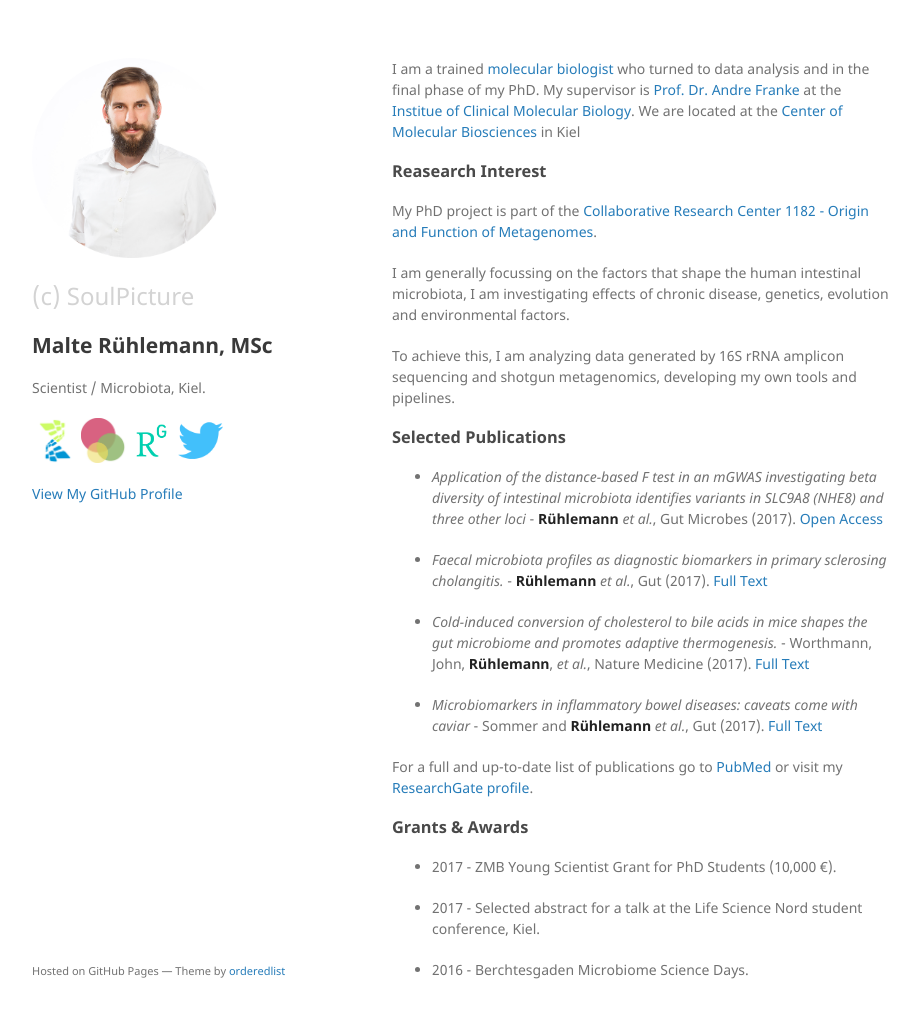
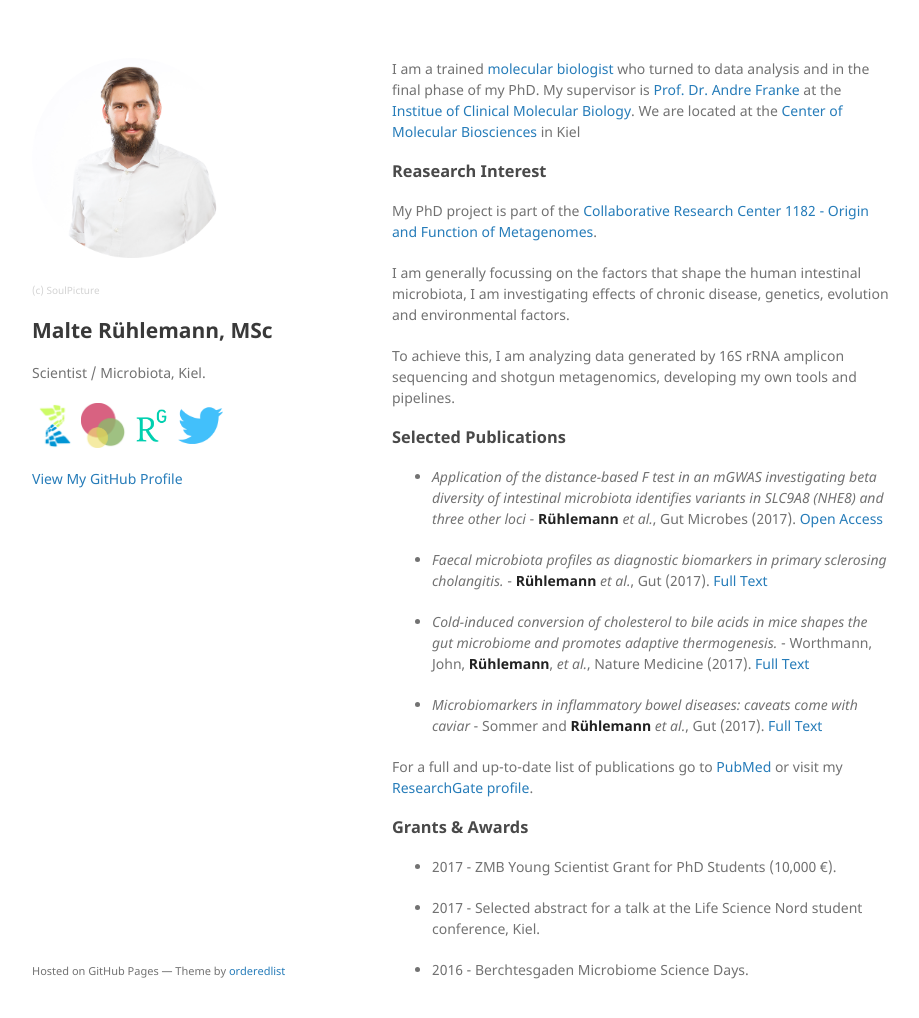
Before and after one commit to mruehlemann/mruehlemann.github.io, a Jekyll site: the page built from index.md, in a window 1280 px wide and 1050 px high. Shown: the top 1018 px of the window, without its empty margins (178-1097 px from the left). Built offline with Jekyll 4.4.1, drawn with Linux system fonts in a browser that asks for light colours.

Commit message:
Update default.html

```diff
--- a/_layouts/default.html
+++ b/_layouts/default.html
@@ -16,7 +16,7 @@
     <div class="wrapper">
       <header>
 	<p class="view"><img src="docs/face.png" height=200px width=200px align=middle></p>
-	<p><font size=5 color="lightgrey">(c) SoulPicture</font></p>
+	<p><font size=1 color="lightgrey">(c) SoulPicture</font></p>
         <a href="{{ site.github.url }}"> <h2>{{ site.title | default: site.github.repository_name }}</h2> </a>
         <p>{{ site.description | default: site.github.project_tagline }}</p>
 	<p class="view"><a href="http://www.ikmb.uni-kiel.de/people/scientists/malte-ruhlemann" alt="IKMB"><img src="docs/ikmb.png" height=45px width=45px align=middle></a>
```
